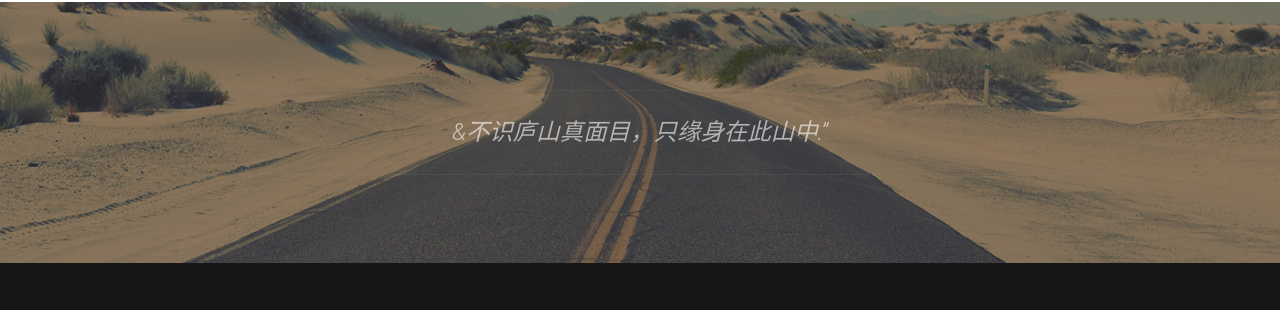
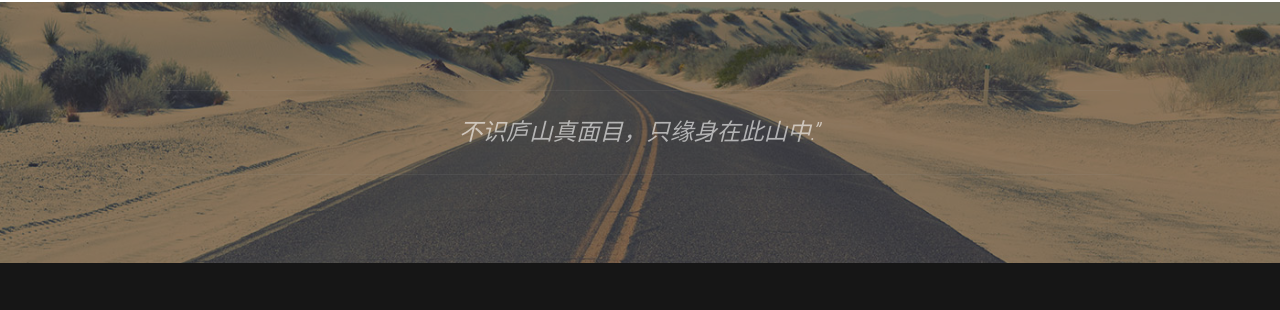
Before and after one commit to yuejianhua/caixiyan.github.io, a Jekyll site: the page built from index.html, in a window 1280 px wide and 900 px high, scrolled down 2038 px. Shown: the part 179-489 px from the top of the window. Built offline with Jekyll 4.4.1, drawn with Linux system fonts in a browser that asks for light colours; the list of posts is cut into pages by our own code.

```diff
--- a/_layouts/default.html
+++ b/_layouts/default.html
@@ -40,7 +40,7 @@ Released for free under the Creative Commons Attribution 3.0 license (templated.
 	<div id="tweet">
 		<div class="container">
 			<section>
-				<blockquote>&不识庐山真面目，只缘身在此山中.&rdquo;</blockquote>
+				<blockquote>不识庐山真面目，只缘身在此山中.&rdquo;</blockquote>
 			</section>
 		</div>
 	</div>
```
